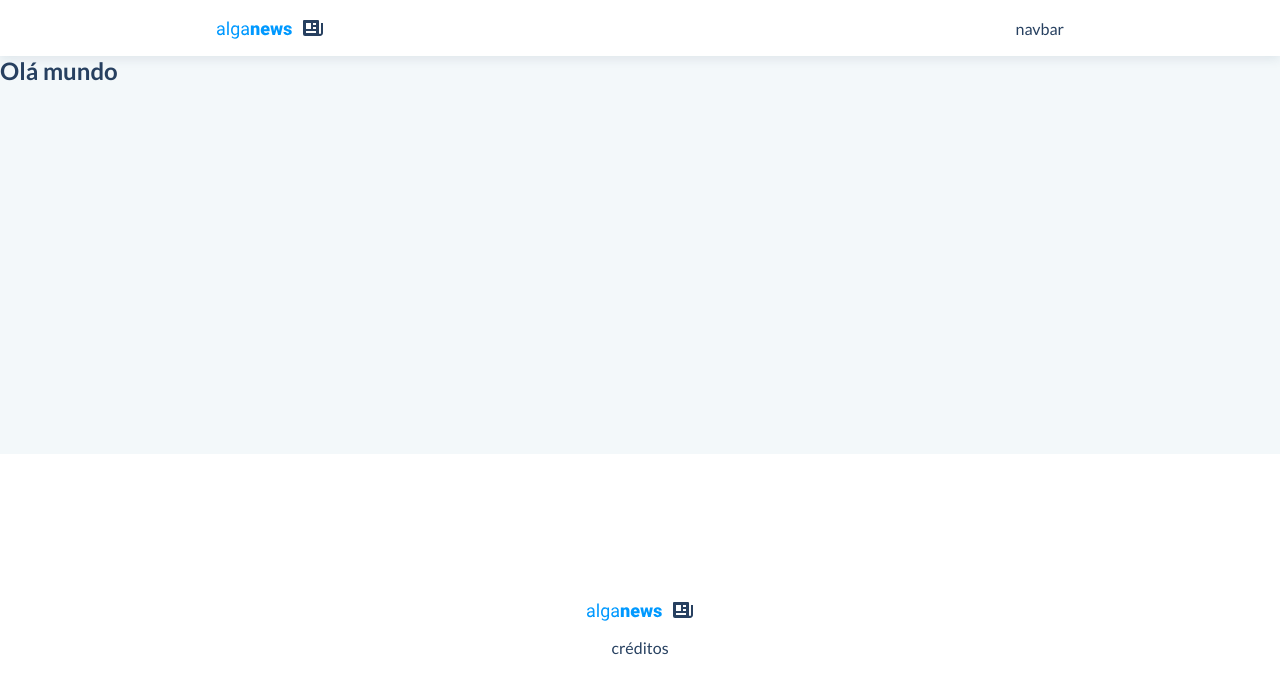
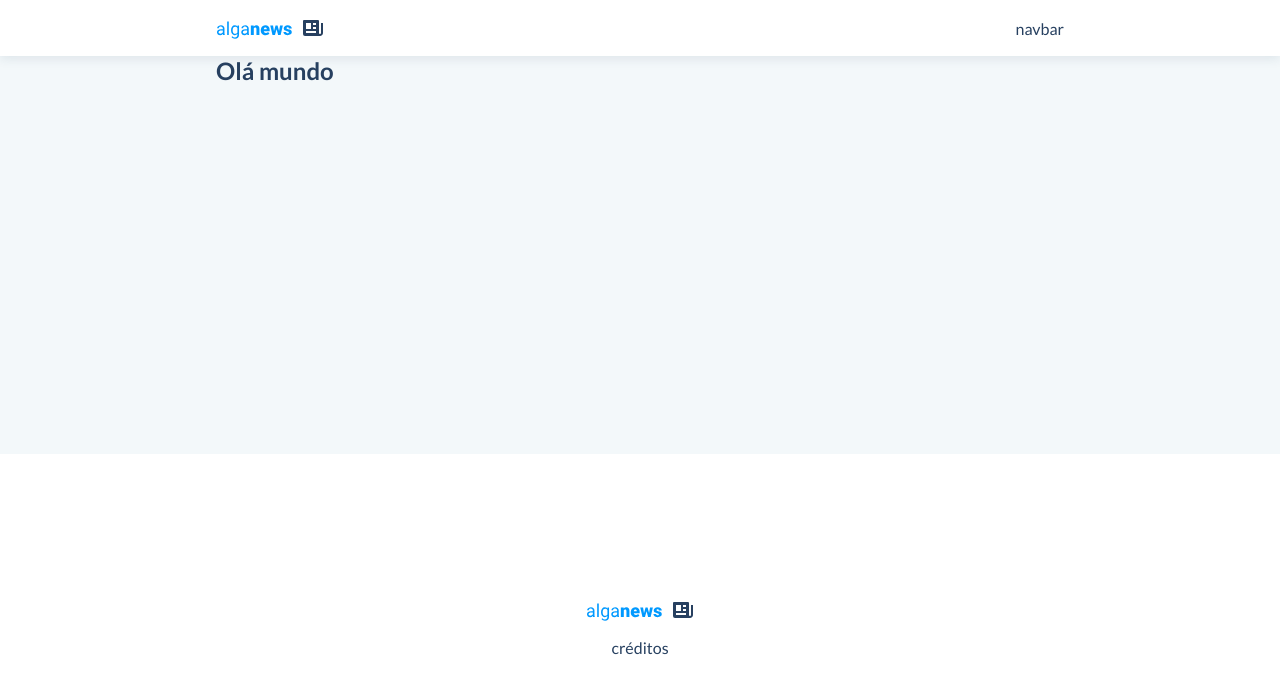
Before and after one commit to alex-holanda/alganews-blog, a Next.js app: page / in a window 1280 px wide. Shown: the top 694 px of the page. Built offline with nearby package versions, Linux system fonts and the light colour scheme.

Commit message:
Ajustado o conteúdo da página

```diff
--- a/src/components/Content.tsx
+++ b/src/components/Content.tsx
@@ -7,9 +7,18 @@ interface ContentProps {
 }
 
 export default function Content(props: ContentProps) {
-  return <Wrapper>{props.children}</Wrapper>;
+  return (
+    <Wrapper>
+      <Container>{props.children}</Container>
+    </Wrapper>
+  );
 }
 
 const Wrapper = styled.div`
   min-height: calc(100vh - ${HEADER_HEIGHT}px - ${FOOTER_HEIGHT}px);
 `;
+
+const Container = styled.div`
+  max-width: 848px;
+  margin: auto;
+`;
```
